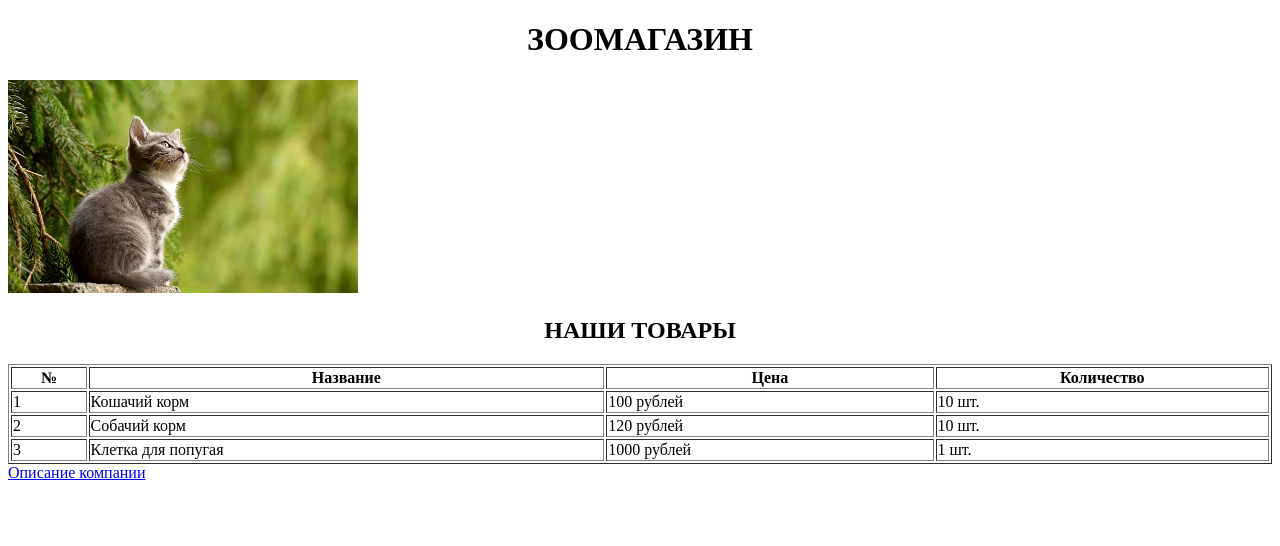
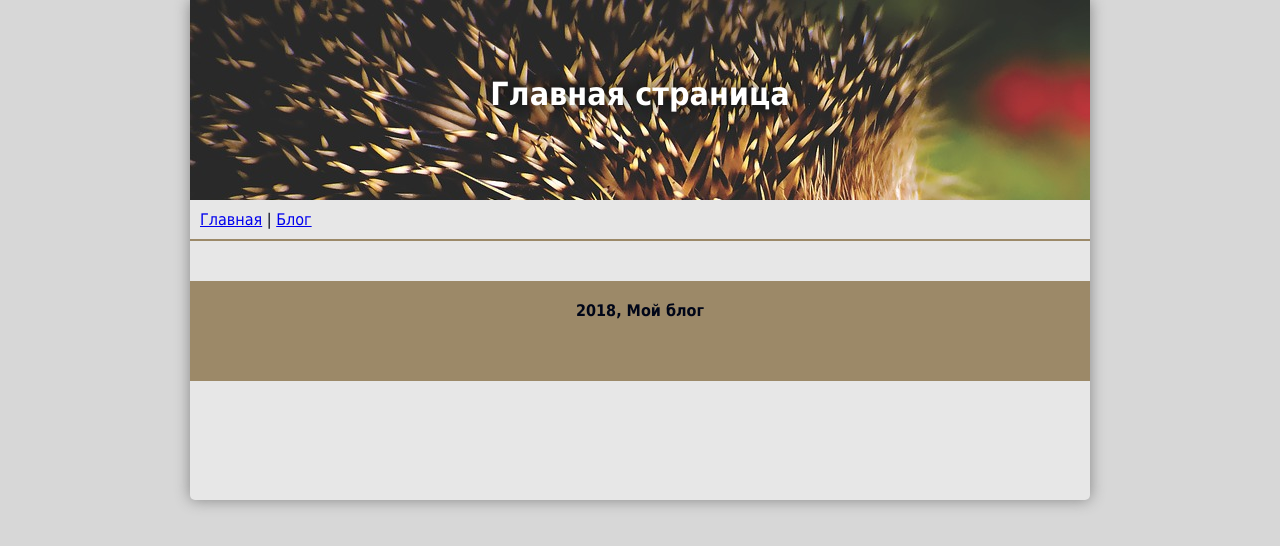
Before and after one commit to eignatik/zooshop-webinar, a plain HTML site: page index.html in a window 1280 px wide. Drawn offline with Linux system fonts and the light colour scheme.

Commit message:
Adds basic structure of the simple layout example

```diff
--- /dev/null
+++ b/css/general.css
@@ -0,0 +1,42 @@
+body {
+    background-color: #d7d7d7;
+    font-size: 12pt;
+    font-family: Tahoma, serif;
+    color: #000618;
+    margin: 0; padding: 0;
+}
+
+div.page-header {
+    height: 125px;
+    padding-top: 75px;
+    text-align: center;
+}
+
+div.page-header > h1 {
+    margin: 0;
+}
+
+div.menu {
+    padding: 10px;
+    border-bottom: 2px solid #9C8968;
+}
+
+div.content > div {
+    width: 900px; min-height: 500px;
+    margin: 0 auto; padding: 0;
+    border-radius: 0 0 5px 5px;
+    box-shadow: 0 0 15px #858585;
+    background-color: #e7e7e7;
+}
+
+div.page-content {
+    padding: 20px;
+}
+
+div.page-bottom {
+    height: 80px;
+    padding-top: 20px;
+    background-color: #9C8968;
+    text-align: center;
+    font-weight: bold;
+}
--- /dev/null
+++ b/css/main-page.css
@@ -0,0 +1,8 @@
+div.mainpage-header {
+    background-image: url("../images/mainpage-header-background.jpg");
+}
+
+div.mainpage-header > h1 {
+    color: #fff;
+    text-shadow: 0 0 15px #000000;
+}
--- a/index.html
+++ b/index.html
@@ -2,42 +2,31 @@
 <html lang="en">
 <head>
     <meta charset="UTF-8">
-    <title>Зоомагазин</title>
+    <title>Главная страница</title>
+
+    <link rel="stylesheet" href="css/general.css">
+    <link rel="stylesheet" href="css/main-page.css">
+
 </head>
 <body>
-    <h1 align="center">ЗООМАГАЗИН</h1>
-    <img src="images/cat.jpg" width="350"/>
-    <h2 align="center">НАШИ ТОВАРЫ</h2>
 
-    <table border="1" width="100%">
-        <tbody>
-            <tr>
-                <th>№</th>
-                <th>Название</th>
-                <th>Цена</th>
-                <th>Количество</th>
-            </tr>
-            <tr>
-                <td>1</td>
-                <td>Кошачий корм</td>
-                <td>100 рублей</td>
-                <td>10 шт.</td>
-            </tr>
-            <tr>
-                <td>2</td>
-                <td>Собачий корм</td>
-                <td>120 рублей</td>
-                <td>10 шт.</td>
-            </tr>
-            <tr>
-                <td>3</td>
-                <td>Клетка для попугая</td>
-                <td>1000 рублей</td>
-                <td>1 шт.</td>
-            </tr>
-        </tbody>
-    </table>
+<div class="content">
+    <div>
+        <div class="page-header mainpage-header">
+            <h1>Главная страница</h1>
+        </div>
+        <div class="menu">
+            <a href="index.html">Главная</a> |
+            <a href="blog.html">Блог</a>
+        </div>
+        <div class="page-content mainpage-content">
+            <!--Тут будет ваш контент страницы-->
+        </div>
+        <div class="page-bottom">
+            2018, Мой блог
+        </div>
+    </div>
+</div>
 
-    <a href="about.html">Описание компании</a>
 </body>
 </html>
```
Also changed, not shown: about.html (deleted, +0 -23 lines), blog.html (added, +121 -0 lines), css/blog.css (added, +37 -0 lines), images/blog-header-background.jpg (added), images/mainpage-header-background.jpg (added).
